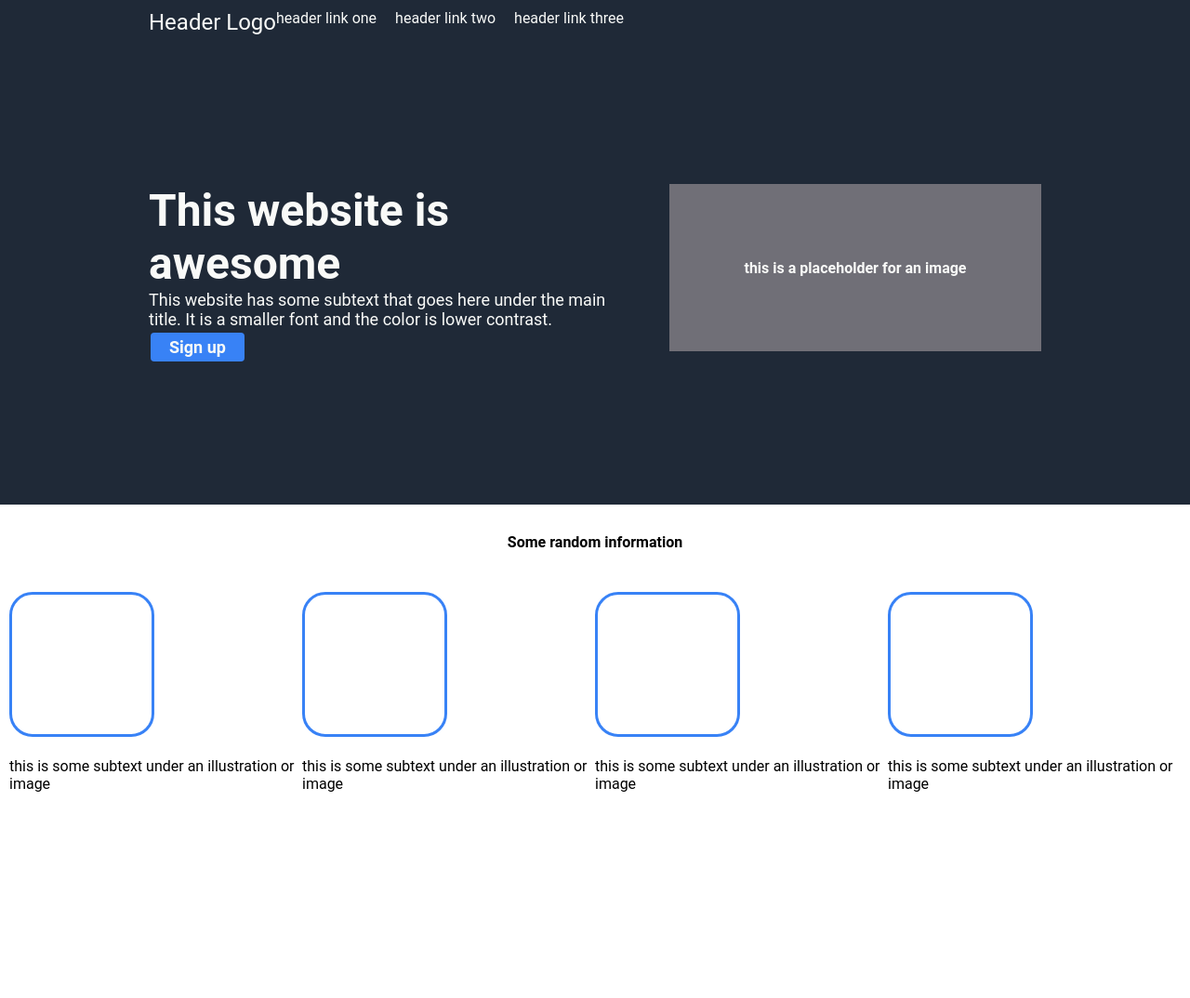
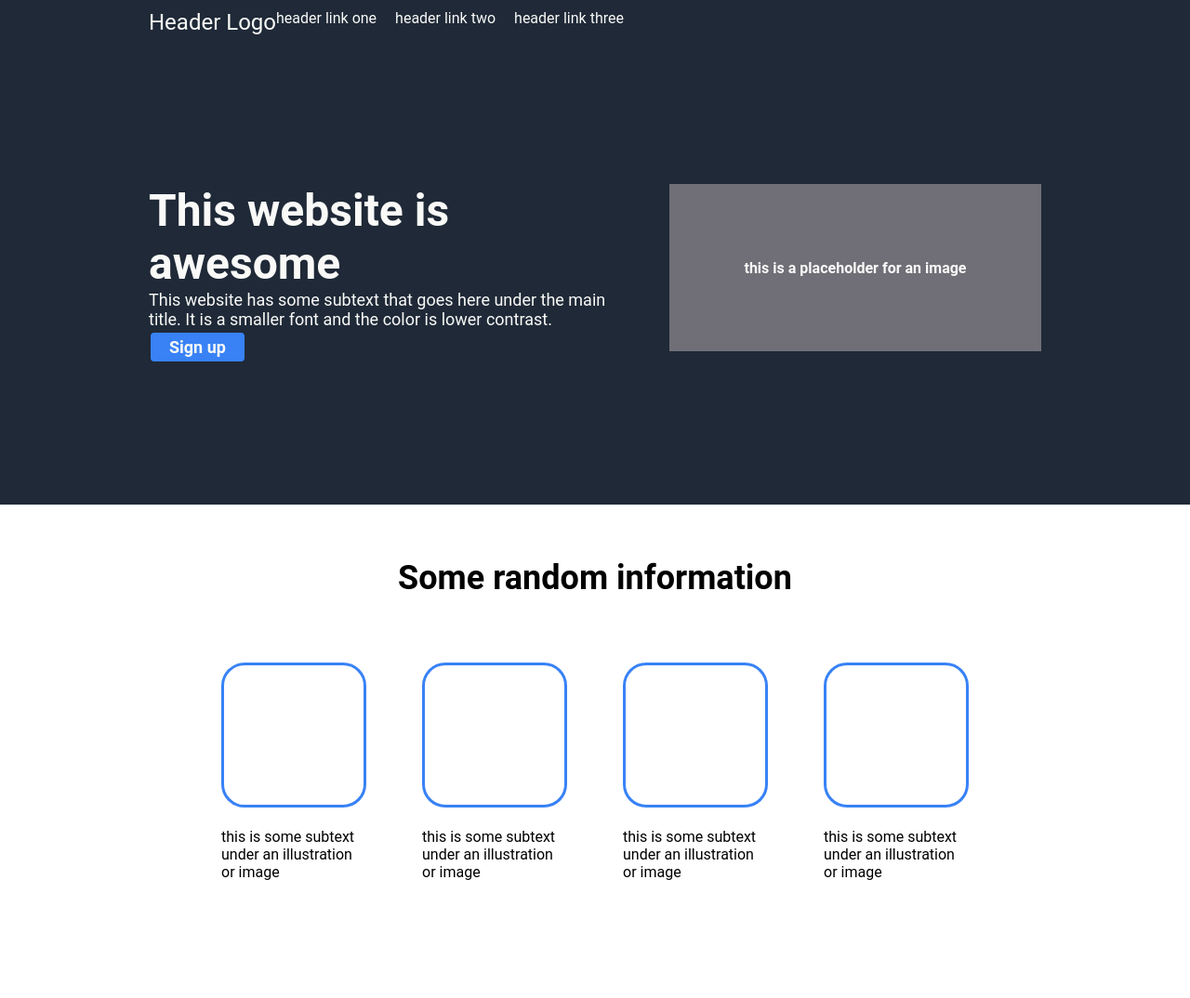
Before and after one commit to SoggyDoggie/landing-page, a plain HTML site: page index.html in a window 1280 px wide. Shown: the whole page at 93% size. Before the commit the page ends 863 px from the top, so only its background shows below. Drawn offline with Linux system fonts and the light colour scheme.

Commit message:
Fine-tune arrangement of elements in random info

```diff
--- a/style.css
+++ b/style.css
@@ -116,12 +116,17 @@ p {
     align-items: center;
 }
 
-.info{
-
+.subheading{
+    font-size: 36px;
+    font-weight: bolder;
 }
 
 .boxes{
     display:flex;
+}
+.random-info {
+ margin:30px;
+ margin-top: 0px;
 }
 
 .box {
@@ -131,3 +136,9 @@ p {
     border: 3px solid #3882f6;
     border-radius: 25px;
 }
+.subtext {
+    height: 150px;
+    width: 150px;
+    display: flex;
+    flex-wrap: wrap;
+}
```
